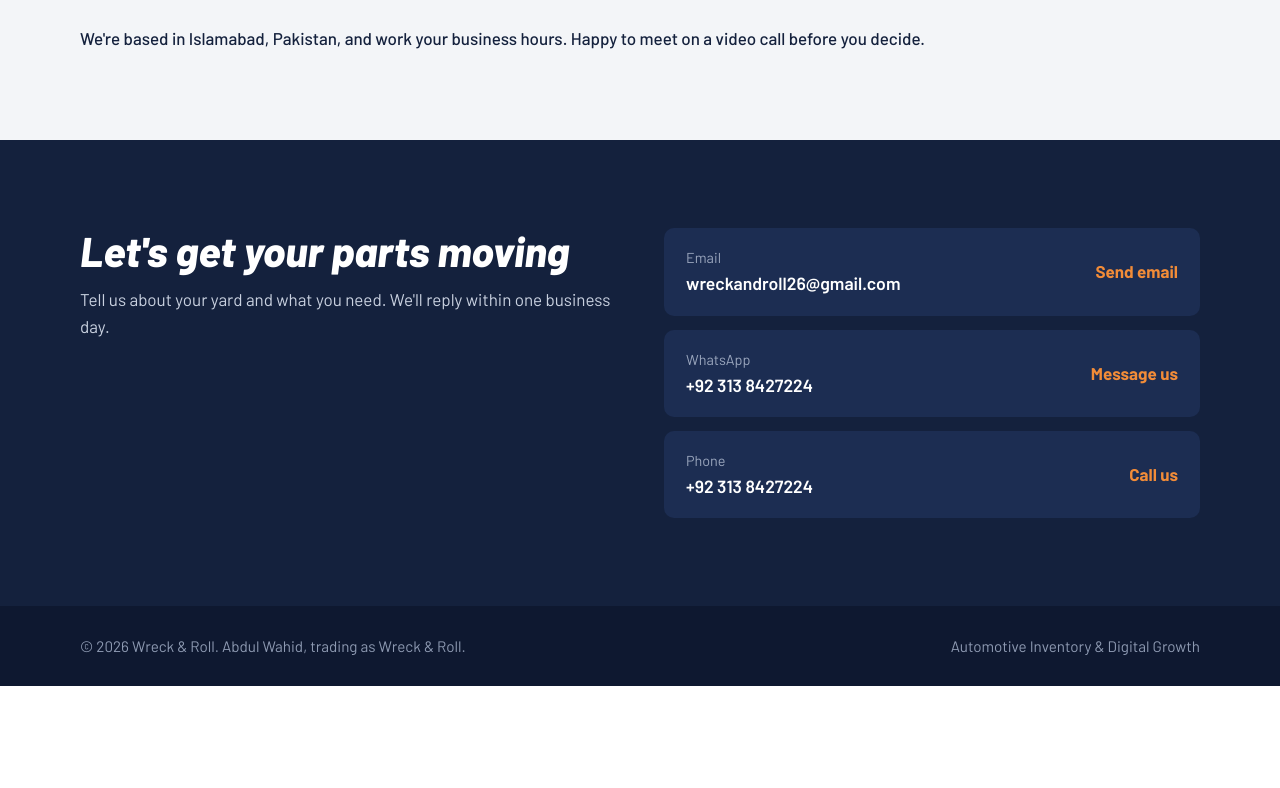
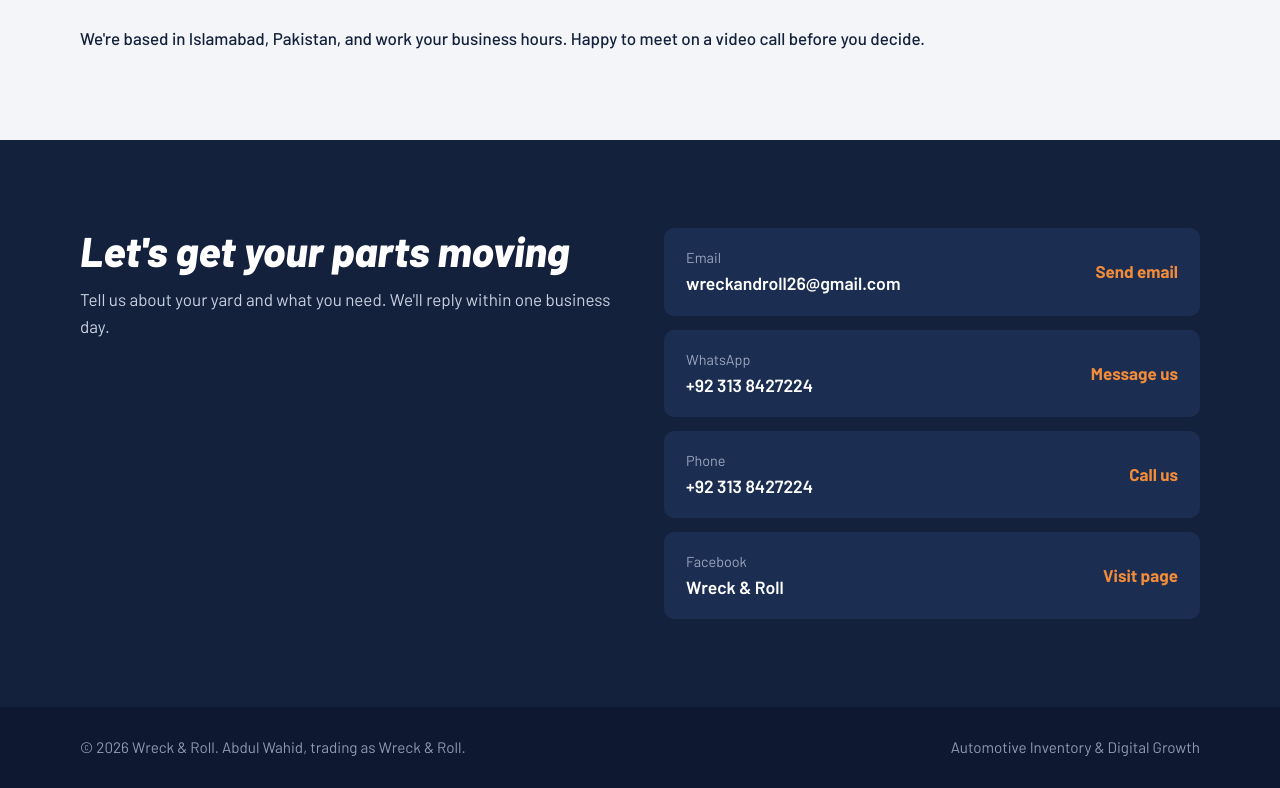
Before and after one commit to wreckandroll/wreckandroll.github.io, a plain HTML site: page index.html in a window 1280 px wide. Shown: the part 2778-3566 px from the top of the page. Before the commit the page ends 3464 px from the top, so only its background shows below. Drawn offline with Linux system fonts and the light colour scheme.

Commit message:
Add files via upload

```diff
--- a/index.html
+++ b/index.html
@@ -237,6 +237,7 @@
         <a class="channel" href="mailto:wreckandroll26@gmail.com"><span><small>Email</small><strong>wreckandroll26@gmail.com</strong></span><span class="go">Send email</span></a>
         <a class="channel" href="https://wa.me/923138427224"><span><small>WhatsApp</small><strong>+92 313 8427224</strong></span><span class="go">Message us</span></a>
         <a class="channel" href="tel:+923138427224"><span><small>Phone</small><strong>+92 313 8427224</strong></span><span class="go">Call us</span></a>
+        <a class="channel" href="https://www.facebook.com/profile.php?id=61595597305208" target="_blank" rel="noopener"><span><small>Facebook</small><strong>Wreck &amp; Roll</strong></span><span class="go">Visit page</span></a>
       </div>
     </div>
   </section>
```
